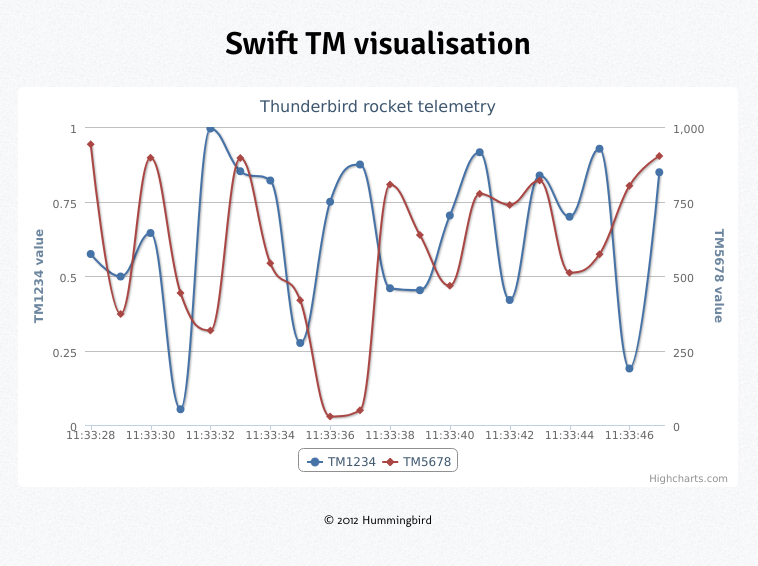
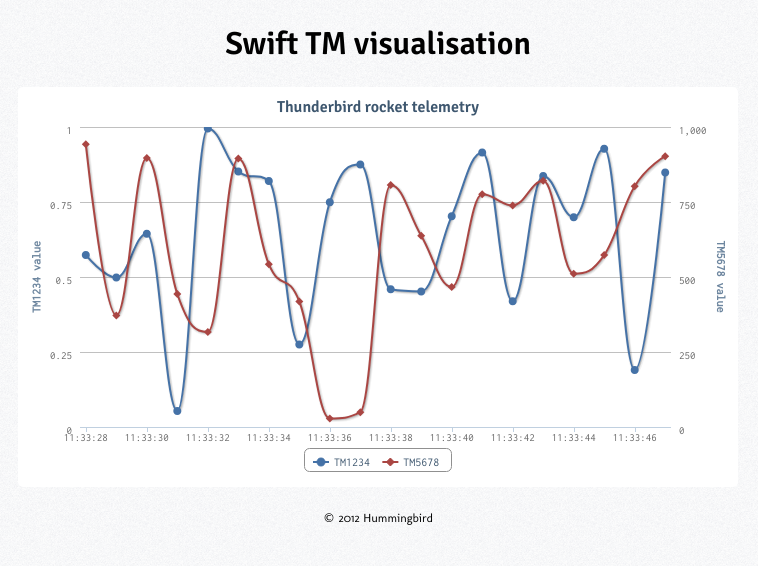
Before and after one commit to Zetten/hweb, a Django app: page /swift/ in a window 1280 px wide. Shown: the top 566 px of the page, without its empty margins (262-1020 px from the left). Run offline with Django 3.2, Linux system fonts and the light colour scheme; parts of the project's set-up code (start-up, migrations or seed data) failed here and were passed over.

Commit message:
Restyle chart fonts with Inconsolata, Signika

```diff
--- a/static/script/tmChart.js
+++ b/static/script/tmChart.js
@@ -1,28 +1,33 @@
+Highcharts.setOptions({
+	chart : {
+		style : {
+			fontFamily : "'Inconsolata', 'Droid Sans Mono', 'Consolas', sans-serif"
+		}
+	}
+});
+
 $(document).ready(function() {
 	tmChart = new Highcharts.Chart({
 		chart : {
 			renderTo : 'tmChart',
 			animation : false,
-			events : {
-				load : randomData
+			events : { load : randomData }
+		},
+		credits : { enabled : false },
+		title : {
+			text : 'Thunderbird rocket telemetry',
+			style : {
+				fontFamily : "'Signika', 'Lucida Sans Unicode', serif",
+				fontWeight : 'bold'
 			}
 		},
-		title : {
-			text : 'Thunderbird rocket telemetry'
-		},
-		xAxis : {
-			type : 'datetime'
-		},
+		xAxis : { type : 'datetime' },
 		yAxis : [ { // Primary TM parameter
-			title : {
-				text : 'TM1234 value'
-			},
+			title : { text : 'TM1234 value' },
 			min : 0,
 			max : 1
 		}, { // Secondary TM parameter
-			title : {
-				text : 'TM5678 value'
-			},
+			title : { text : 'TM5678 value' },
 			min : 0,
 			max : 1000,
 			opposite : true
--- a/static/style/swift.css
+++ b/static/style/swift.css
@@ -5,7 +5,7 @@ html {
 body {
     margin: 0;
     padding: 24px;
-    font-family: 'Molengo', 'Segoe UI', 'Trebuchet MS', sans-serif;
+    font-family: 'Molengo', 'Lucida Grande', 'Segoe UI', 'Trebuchet MS', sans-serif;
     font-size: 10px;
 }
 
--- a/static/style/yui-cssreset-3.5.1.min.css
+++ b/static/style/yui-cssreset-3.5.1.min.css
@@ -7,34 +7,6 @@ http://yuilibrary.com/license/
 html{color:#000;background:#FFF}body,div,dl,dt,dd,ul,ol,li,h1,h2,h3,h4,h5,h6,pre,code,form,fieldset,legend,input,textarea,p,blockquote,th,td{margin:0;padding:0}table{border-collapse:collapse;border-spacing:0}fieldset,img{border:0}address,caption,cite,code,dfn,em,strong,th,var{font-style:normal;font-weight:normal}ol,ul{list-style:none}caption,th{text-align:left}h1,h2,h3,h4,h5,h6{font-size:100%;font-weight:normal}q:before,q:after{content:''}abbr,acronym{border:0;font-variant:normal}sup{vertical-align:text-top}sub{vertical-align:text-bottom}input,textarea,select{font-family:inherit;font-size:inherit;font-weight:inherit}input,textarea,select{*font-size:100%}legend{color:#000}#yui3-css-stamp.cssreset{display:none}
 
 /* Also load our embedded fonts */
-@font-face {
-    font-family: 'Philosopher';
-    font-style: normal;
-    font-weight: normal;
-    src: local('Philosopher'), url('/static/fonts/Philosopher-Regular.ttf') format('woff');
-}
-
-@font-face {
-    font-family: 'Philosopher';
-    font-style: italic;
-    font-weight: bold;
-    src: local('Philosopher Bold Italic'), local('Philosopher-BoldItalic'), url('/static/fonts/Philosopher-BoldItalic.ttf') format('woff');
-}
-
-@font-face {
-    font-family: 'Philosopher';
-    font-style: normal;
-    font-weight: bold;
-    src: local('Philosopher Bold'), local('Philosopher-Bold'), url('/static/fonts/Philosopher-Bold.ttf') format('woff');
-}
-
-@font-face {
-    font-family: 'Philosopher';
-    font-style: italic;
-    font-weight: normal;
-    src: local('Philosopher Italic'), local('Philosopher-Italic'), url('/static/fonts/Philosopher-Italic.ttf') format('woff');
-}
-
 @font-face {
     font-family: 'Molengo';
     font-style: normal;
@@ -48,3 +20,10 @@ html{color:#000;background:#FFF}body,div,dl,dt,dd,ul,ol,li,h1,h2,h3,h4,h5,h6,pre
     font-weight: 600;
     src: local('Signika Semi Bold'), url('/static/fonts/Signika-Semibold.ttf') format('woff');
 }
+
+@font-face {
+    font-family: 'Inconsolata';
+    font-style: normal;
+    font-weight: normal;
+    src: local('Inconsolata'), url('/static/fonts/Inconsolata.ttf') format('woff');
+}
```
Also changed, not shown: static/fonts/Inconsolata.ttf (added), static/fonts/Philosopher-Bold.ttf (deleted), static/fonts/Philosopher-BoldItalic.ttf (deleted), static/fonts/Philosopher-Italic.ttf (deleted), static/fonts/Philosopher-Regular.ttf (deleted), 1 other file.
